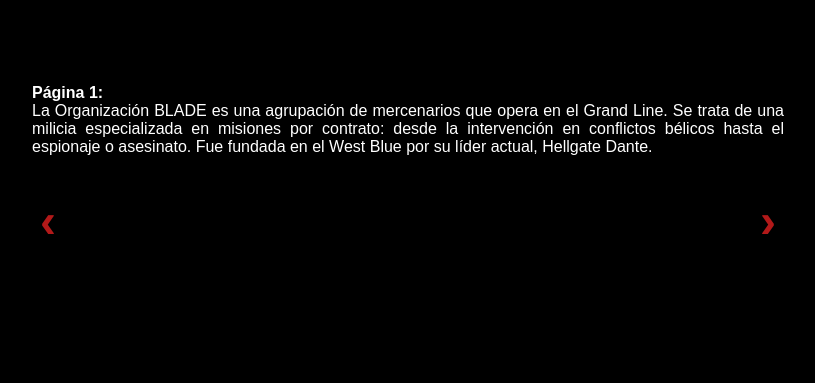
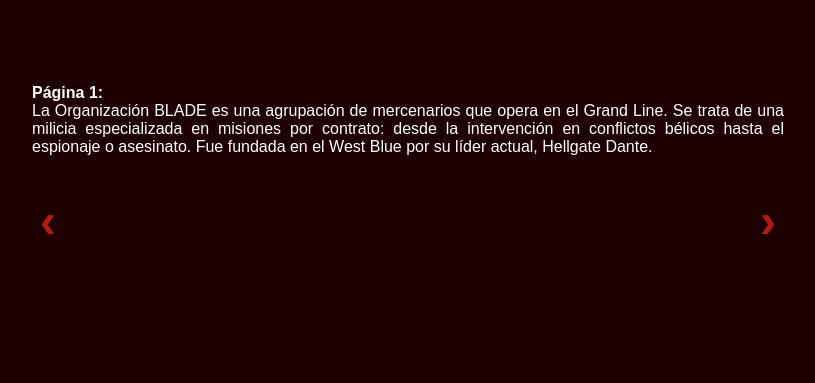
Before and after one commit to mnavarro141/sliderdante, a plain HTML site: page index.html in a window 1280 px wide. Shown: the whole page, without its empty margins (232-1047 px from the left). Drawn offline with Linux system fonts and the light colour scheme.

Commit message:
index.html

```diff
--- a/index.html
+++ b/index.html
@@ -5,24 +5,39 @@
 <title>Slider texto BLADE</title>
 <style>
 *{box-sizing:border-box}
-body{background:#000; color:#fff; font-family:Arial, Helvetica, sans-serif; margin:0; padding:20px}
-.slider{width:800px; margin:40px auto; position:relative; overflow:hidden; border-radius:8px;}
-.slides{display:flex; transition:transform .5s ease; will-change:transform}
-.slide{min-width:800px; padding:24px; height:320px; background:rgba(0,0,0,0.6); color:#fff; text-align:justify; position:relative}
+body{background:#1F0002; color:#fff; font-family:Arial, Helvetica, sans-serif; margin:0; padding:20px}
+.slider{
+  width:800px;
+  margin:40px auto;
+  position:relative;
+  overflow:hidden;
+  border-radius:8px;
+}
+.slides{
+  display:flex;
+  transition:transform .5s ease;
+  will-change:transform
+}
+.slide{
+  min-width:800px;
+  padding:24px;
+  height:320px;
+  color:#fff;
+  text-align:justify;
+  position:relative
+}
 .arrow{
   position:absolute;
   top:50%;
   transform:translateY(-50%);
-  font-size:48px;          /* tamaño más grande */
-  font-weight:bold;        /* más gruesa la flecha */
+  font-size:48px;        /* flechas más grandes */
+  font-weight:bold;
   color:#B21919;
   text-decoration:none;
   cursor:pointer;
   z-index:20;
   user-select:none;
-  background:rgba(0,0,0,0.4);
-  padding:12px 20px;       /* área más ancha y cómoda */
-  border-radius:50%;
+  padding:12px 20px;     /* área de clic más cómoda */
 }
 .arrow.left{left:12px}
 .arrow.right{right:12px}
```
